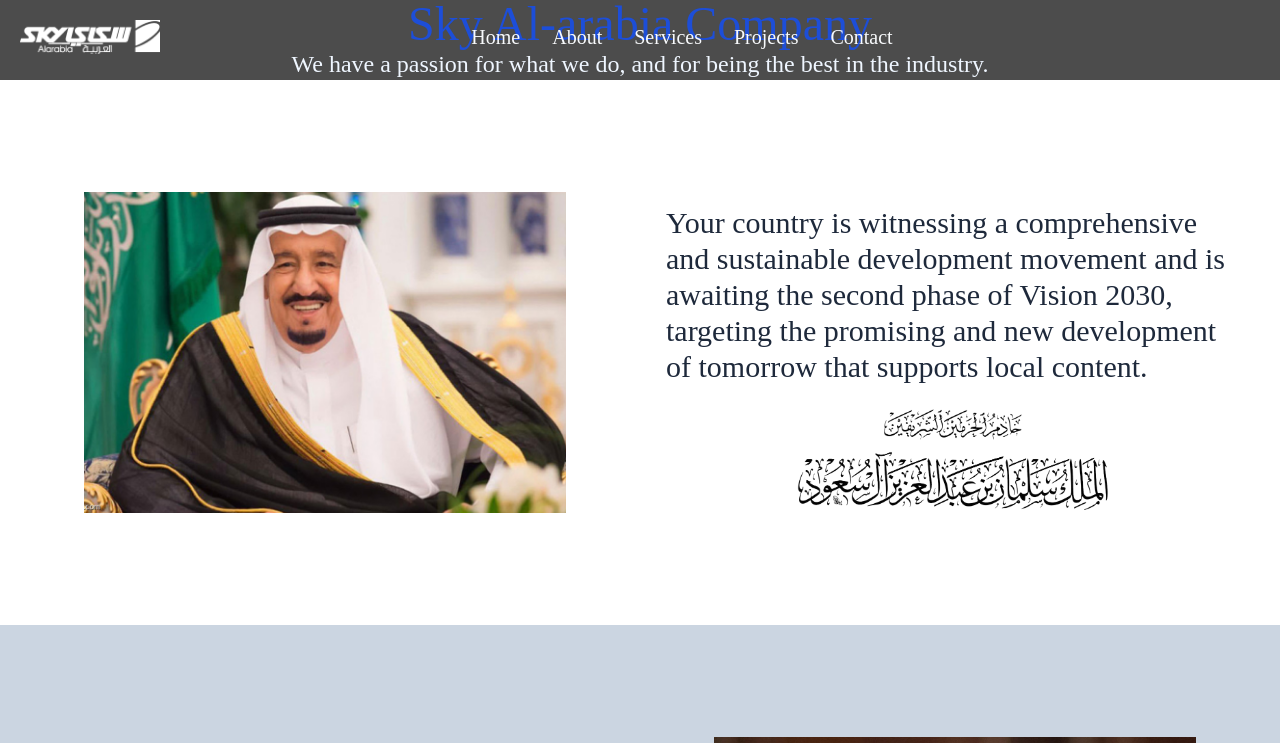
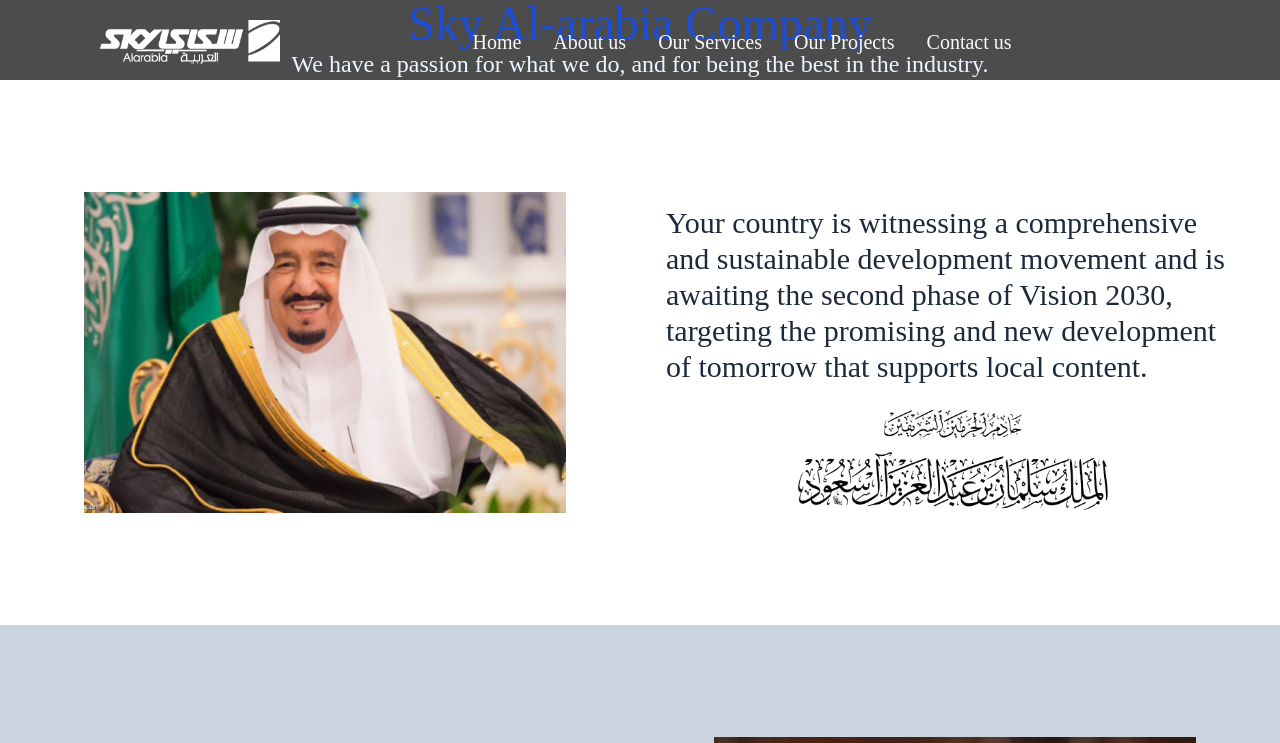
Before and after one commit to Moayad7/sky-arabia-t, a React (Create React App) app: page / in a window 1280 px wide. Shown: the top 743 px of the page. Built offline with nearby package versions, Linux system fonts and the light colour scheme; a web font is replaced by a local one.

Commit message:
Update Navbar.jsx

```diff
--- a/src/Components/Navbar/Navbar.jsx
+++ b/src/Components/Navbar/Navbar.jsx
@@ -4,21 +4,7 @@
 import logo from "../../Assets/sky logo-02.png";
 import "../../App.css"
 
-const Navbar = () => {
-
-
-    const [color,setColor]= useState(false)
-    const changeColor = () =>{
-        if(window.scrollY >= 80){
-            setColor(true)
-        }
-        else{
-            setColor(false)
-        }
-    }
-
-    window.addEventListener('scroll', changeColor)
-
+const Navbar = (props) => {
 
 
 
@@ -33,13 +19,13 @@
 
   return (
     <div className=" w-full ">
-    <div className={color?'bg-slate-300 duration-300':' duration-300'}>
+    <div className={props.color?'bg-slate-300 duration-300':' duration-300'}>
       <nav className="p-5 text-slate-800 md:flex md:items-center justify-evenly md:justify-evenly">
-        <a href="#" className="float-right">
-        {color ? <img src={logo} alt="" width="140px" /> : <img src={logo2} alt="" width="140px" />}
+        <a href="#" className="ms-20 float-right">
+        {props.color ? <img src={logo} alt="" width="180px" /> : <img src={logo2} alt="" width="180px" />}
         </a>
         <div className="flex justify-between items-center">
-          <span className={color?"navbar-toggler text-3xl cursor-pointer mx-2 md:hidden text-slate-800 ":"navbar-toggler text-3xl cursor-pointer mx-2 md:hidden text-slate-50 "}>
+          <span className={props.color?"navbar-toggler text-3xl cursor-pointer mx-2 md:hidden text-slate-800 ":"navbar-toggler text-3xl cursor-pointer mx-2 md:hidden text-slate-50 "}>
             <ion-icon
               name="menu"
               onClick={Menu}
@@ -58,11 +44,11 @@
               ></ion-icon>
             </span>
           </div> */}
-          <NavItems url="sky-arabia" name="Home" color={color} />
-          <NavItems url="About" name="About" color={color}/>
-          <NavItems url="Services" name="Services" color={color}/>
-          <NavItems url="Projects" name="Projects" color={color}/>
-          <NavItems url="Contact" name="Contact" color={color}/>
+          <NavItems url="sky-arabia" name="Home" color={props.color} />
+          <NavItems url="About" name="About us" color={props.color}/>
+          <NavItems url="Services" name="Our Services" color={props.color}/>
+          <NavItems url="Projects" name="Our Projects" color={props.color}/>
+          <NavItems url="Contact" name="Contact us" color={props.color}/>
         </ul>
       </nav>
     </div>
```
